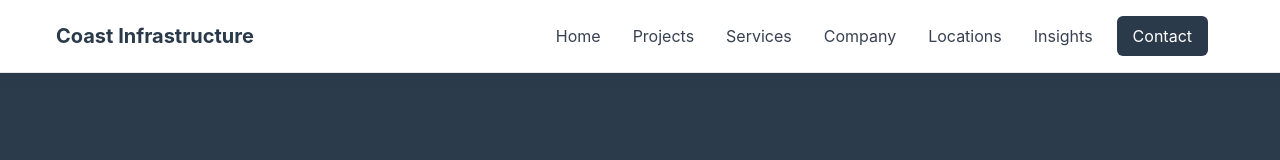
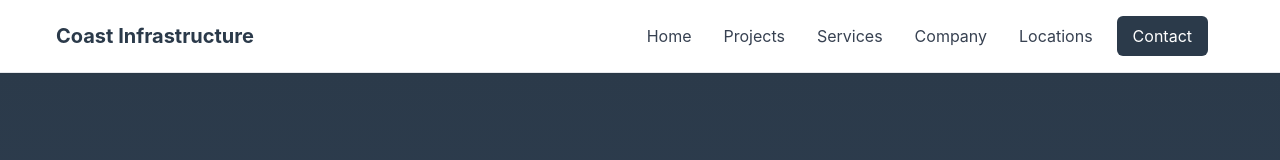
Before and after one commit to Jamoo020/civil-constco, a Next.js app: page / in a window 1280 px wide. Shown: the top 160 px of the page. Built offline with nearby package versions, Linux system fonts and the light colour scheme.

Commit message:
Update navigation: remove Insights from navbar, replace Careers with Insights in footer

```diff
--- a/src/components/Footer.tsx
+++ b/src/components/Footer.tsx
@@ -60,8 +60,8 @@ export default function Footer() {
                 </Link>
               </li>
               <li>
-                <Link href="/careers" className="hover:text-amber-400 transition">
-                  Careers
+                <Link href="/blog" className="hover:text-amber-400 transition">
+                  Insights
                 </Link>
               </li>
             </ul>
--- a/src/components/Header.tsx
+++ b/src/components/Header.tsx
@@ -7,8 +7,7 @@ const navItems = [
   { href: "/projects", label: "Projects" },
   { href: "/services", label: "Services" },
   { href: "/company", label: "Company" },
-  { href: "/locations", label: "Locations" },
-  { href: "/blog", label: "Insights" }
+  { href: "/locations", label: "Locations" }
 ];
 
 export default function Header() {
```
